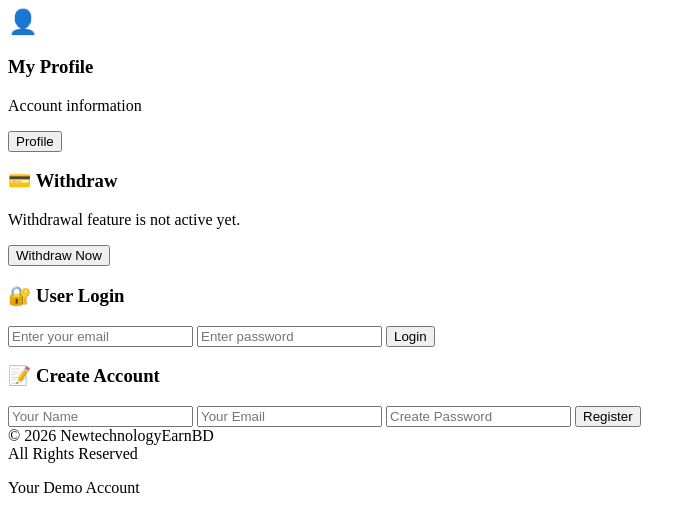
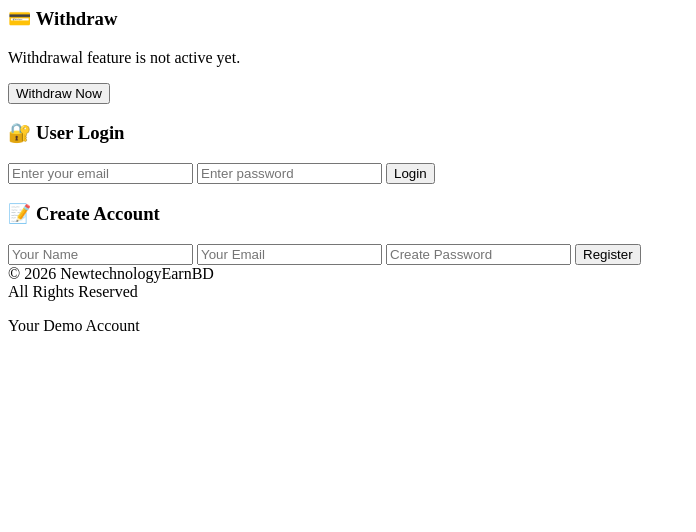
Before and after one commit to NewtechnologyEarnbd/NewtechnologyEarnBD-Website, a plain HTML site: page index.html in a window 1280 px wide. Shown: the whole page, without its empty margins (0-696 px from the left). Drawn offline with Linux system fonts and the light colour scheme.

```diff
--- a/index.html
+++ b/index.html
@@ -1,8 +1,3 @@
-<h2>👤</h2>
-<h3>My Profile</h3>
-<p>Account information</p>
-<button onclick="alert('Profile coming soon!')">Profile</button>
-</div>
 </div>
 <div class="action">
 <h3>💳 Withdraw</h3>
```
